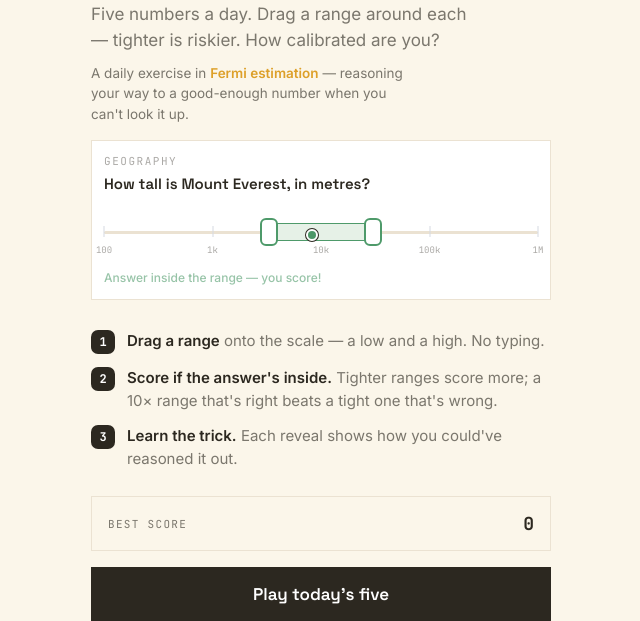
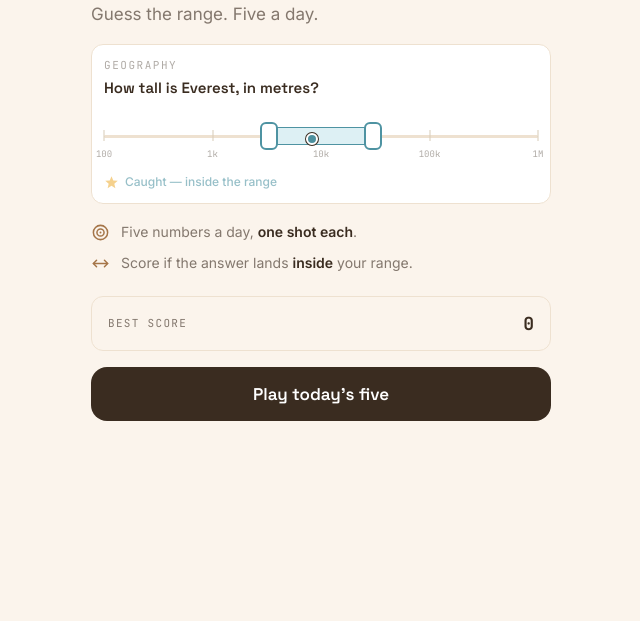
Before and after one commit to darshil2247/ballpark, a website built with Vite: page index.html in a window 1280 px wide. Shown: the part 181-802 px from the top of the page, without its empty margins (319-959 px from the left). Built offline with nearby package versions, Linux system fonts and the light colour scheme; some packages are replaced by stand-ins of ours.

Commit message:
Recolour to copper palette + simplify start screen (C)

```diff
--- a/index.html
+++ b/index.html
@@ -17,12 +17,11 @@
       <section id="start" class="screen">
   <div class="brandrow"><span class="mark"></span><span class="mark"></span><span class="mark"></span></div>
   <h1 class="logo">Ballpark</h1>
-        <p class="tagline">Five numbers a day. Drag a range around each — tighter is riskier. How calibrated are you?</p>
-        <p class="fermi">A daily exercise in <b>Fermi estimation</b> — reasoning your way to a good-enough number when you can't look it up.</p>
-        <!-- how-it-works demo: plays the mechanic in ~6s, no interaction -->
+  <p class="tagline">Guess the range. Five a day.</p>
+
   <div class="demo" aria-hidden="true">
     <div class="democat">Geography</div>
-          <div class="demoq">How tall is Mount Everest, in metres?</div>
+    <div class="demoq">How tall is Everest, in metres?</div>
     <div class="demoline">
       <div class="demoaxis"></div>
       <div class="demotick" style="left:0%"></div>
@@ -39,15 +38,30 @@
       <div class="demodot"></div>
     </div>
     <div class="democaps">
-            <span class="democap c1">Drag a low and a high onto the scale</span>
-            <span class="democap c2">Tighter range = more points, but riskier</span>
-            <span class="democap c3">Answer inside the range — you score!</span>
+      <div class="democap c1">Drag a range onto the line</div>
+      <div class="democap c2">Tighter band = more points</div>
+      <div class="democap c3">
+        <svg viewBox="0 0 24 24" fill="var(--gold)" stroke="none" aria-hidden="true" style="width:15px;height:15px;margin-right:6px;flex:0 0 auto;"><path d="M12 17.27L18.18 21l-1.64-7.03L22 9.24l-7.19-.61L12 2 9.19 8.63 2 9.24l5.46 4.73L5.82 21z"/></svg>
+        Caught — inside the range
       </div>
     </div>
-        <div class="how" id="how"></div>
+  </div>
+
+  <div class="rules">
+    <div class="rule">
+      <svg viewBox="0 0 24 24" fill="none" stroke="currentColor" stroke-width="1.9" stroke-linecap="round" stroke-linejoin="round" aria-hidden="true"><circle cx="12" cy="12" r="9"/><circle cx="12" cy="12" r="4.5"/><circle cx="12" cy="12" r="1.2" fill="currentColor" stroke="none"/></svg>
+      <span>Five numbers a day, <b>one shot each</b>.</span>
+    </div>
+    <div class="rule">
+      <svg viewBox="0 0 24 24" fill="none" stroke="currentColor" stroke-width="1.9" stroke-linecap="round" stroke-linejoin="round" aria-hidden="true"><path d="M7 8l-4 4 4 4"/><path d="M17 8l4 4-4 4"/><path d="M3 12h18"/></svg>
+      <span>Score if the answer lands <b>inside</b> your range.</span>
+    </div>
+  </div>
+
   <div class="beststrip" id="bestStrip" hidden>
     <span class="lab">Best score</span><span class="val mono" id="bestVal">0</span>
   </div>
+
   <button class="btn" id="startBtn">Play today's five</button>
 </section>
 
--- a/src/game.ts
+++ b/src/game.ts
@@ -20,12 +20,6 @@ function niceRound(v: number): number {
 
 const $ = <T extends HTMLElement = HTMLElement>(id: string) => document.getElementById(id) as T;
 
-const HOW = [
-  ["1", "<b>Drag a range</b> onto the scale — a low and a high. No typing."],
-  ["2", "<b>Score if the answer's inside.</b> Tighter ranges score more; a 10× range that's right beats a tight one that's wrong."],
-  ["3", "<b>Learn the trick.</b> Each reveal shows how you could've reasoned it out."],
-];
-
 interface State {
   puzzle: Puzzle;
   idx: number;
@@ -39,9 +33,6 @@ let S: State | null = null;
 
 export function init(): void {
   const puzzle = getTodaysPuzzle();
-  $("how").innerHTML = HOW.map(
-    ([n, t]) => `<div class="step"><span class="num">${n}</span><span class="txt">${t}</span></div>`,
-  ).join("");
 
   const saved = loadSaved();
   if (saved.bestScore > 0) {
@@ -109,7 +100,7 @@ function renderQuestion(): void {
     $("tightWord").textContent = tightnessLabel(w);
     const stake = Math.round(MAX_PER_QUESTION * Math.max(0, 1 - w / 3));
     $("stakePts").textContent = String(stake);
-    $("stakePts").style.color = stake > 70 ? "var(--accent)" : stake > 45 ? "var(--soft)" : "var(--faint)";
+    $("stakePts").style.color = "var(--accent)";
   });
 }
 
--- a/src/theme.css
+++ b/src/theme.css
@@ -1,17 +1,20 @@
 /* ===== design tokens — edit these to restyle the whole app ===== */
 :root {
-  --paper: #FFFFFF;
-  --bg: #FBF6EA;
-  --ink: #2C2820;
-  --soft: rgba(44,40,32,.62);
-  --faint: rgba(44,40,32,.40);
-  --line: #EBE2D2;
-  --accent: #DDA02A;
-  --accent-weak: #F8EECF;
-  --good: #4E9A6A;
-  --good-weak: #E6F1E7;
-  --miss: #DD6149;
-  --miss-weak: #FAE6E0;
+  --paper: #ffffff;
+  --bg: #fbf4ec;
+  --ink: #3a2c20;
+  --soft: rgba(58, 44, 32, 0.62);
+  --faint: rgba(58, 44, 32, 0.40);
+  --line: #eee1d0;
+  --accent: #a57548;        /* copper — slider, stake #, rank pill, streak chip, dot 1 */
+  --accent-weak: #fce7d4;   /* peach — slider band fill + streak chip bg */
+  --good: #4e93a2;          /* teal — hit blocks, verdict text, dot 2 */
+  --good-weak: #ddf0f4;     /* pale blue — verdict box bg */
+  --miss: #d9624a;          /* red — miss blocks, dot 3 */
+  --gold: #efb23e;          /* hit star — matches the share card */
+  --miss-weak: #fae7e1;
+  --r: 16px;
+  --r-sm: 12px;
   --sans: "Inter", system-ui, sans-serif;
   --display: "Space Grotesk", var(--sans);
   --mono: "JetBrains Mono", ui-monospace, monospace;
@@ -70,6 +73,11 @@ body {
 .beststrip { display: flex; align-items: center; justify-content: space-between; padding: 13px 16px; border: 1px solid var(--line); border-radius: var(--r-sm); margin-bottom: 16px; }
 .beststrip .lab { font-family: var(--mono); font-size: 11px; letter-spacing: 0.12em; text-transform: uppercase; color: var(--soft); }
 .beststrip .val { font-weight: 700; font-size: 18px; }
+.rules { display: flex; flex-direction: column; gap: 11px; margin: 18px 0 22px; }
+.rule { display: flex; gap: 11px; align-items: flex-start; font-size: 14px; color: var(--soft); line-height: 1.45; }
+.rule b { color: var(--ink); font-weight: 600; }
+.rule svg { flex: 0 0 auto; width: 19px; height: 19px; color: var(--accent); margin-top: 1px; }
+.democap.c3 { display: flex; align-items: center; }
 
 /* ---------- PLAY ---------- */
 .topbar { display: flex; align-items: center; justify-content: space-between; margin-bottom: 14px; }
@@ -86,20 +94,20 @@ body {
 /* number line (classes also referenced by interval.ts) */
 .nline { position: relative; height: 92px; margin: 14px 0 6px; touch-action: none; user-select: none; -webkit-user-select: none; }
 .nline .axis { position: absolute; left: 0; right: 0; top: 44px; height: 3px; border-radius: 2px; background: var(--line); }
-.nline .tick { position: absolute; top: 38px; width: 1px; height: 14px; background: #d6d9e2; transform: translateX(-0.5px); }
+.nline .tick { position: absolute; top: 38px; width: 1px; height: 14px; background: #d8cbb8; transform: translateX(-0.5px); }
 .nline .ticklab { position: absolute; top: 60px; font-family: var(--mono); font-size: 9.5px; color: var(--faint); transform: translateX(-50%); white-space: nowrap; }
 .nline .band { position: absolute; top: 33px; height: 25px; border-radius: 7px; background: var(--accent-weak); border: 1.5px solid var(--accent); cursor: grab; transition: background 0.3s, border-color 0.3s; }
 .nline .band:active { cursor: grabbing; }
 .nline .band.hit { background: var(--good-weak); border-color: var(--good); }
-.nline .band.miss { background: var(--paper); border-color: #cfd3dd; }
+.nline .band.miss { background: var(--paper); border-color: #d8cbb8; }
 .nline .handle {
   position: absolute; top: 24px; width: 26px; height: 42px; margin-left: -13px; border-radius: 8px;
-  background: #fff; border: 2px solid var(--accent); box-shadow: 0 2px 8px rgba(47, 107, 255, 0.22);
+  background: #fff; border: 2px solid var(--accent); box-shadow: 0 2px 8px rgba(165, 117, 72, 0.25);
   cursor: ew-resize; z-index: 3; display: flex; align-items: center; justify-content: center; touch-action: none;
 }
 .nline .handle::before { content: ""; width: 2px; height: 16px; border-radius: 2px; background: var(--accent); box-shadow: 4px 0 0 var(--accent), -4px 0 0 var(--accent); }
-.nline .handle.frozen { border-color: #c9cdd6; box-shadow: none; cursor: default; }
-.nline .handle.frozen::before { background: #c9cdd6; box-shadow: 4px 0 0 #c9cdd6, -4px 0 0 #c9cdd6; }
+.nline .handle.frozen { border-color: #cbbba6; box-shadow: none; cursor: default; }
+.nline .handle.frozen::before { background: #cbbba6; box-shadow: 4px 0 0 #cbbba6, -4px 0 0 #cbbba6; }
 .nline .answer-dot {
   position: absolute; top: 38px; width: 16px; height: 16px; border-radius: 50%; background: var(--ink);
   border: 3px solid #fff; box-shadow: 0 0 0 1px var(--ink); transform: translate(-50%, 0) scale(0); z-index: 2;
@@ -138,7 +146,7 @@ body {
 .demoq { font-family: var(--display); font-weight: 600; font-size: 15px; line-height: 1.2; color: var(--ink); margin-bottom: 10px; }
 .demoline { position: relative; height: 56px; }
 .demoaxis { position: absolute; left: 0; right: 0; top: 28px; height: 3px; border-radius: 2px; background: var(--line); }
-.demotick { position: absolute; top: 23px; width: 1px; height: 11px; background: #d6d9e2; transform: translateX(-0.5px); }
+.demotick { position: absolute; top: 23px; width: 1px; height: 11px; background: #d8cbb8; transform: translateX(-0.5px); }
 .demoticklab { position: absolute; top: 41px; font-family: var(--mono); font-size: 9px; color: var(--faint); transform: translateX(-50%); white-space: nowrap; }
 .demoband { position: absolute; top: 20px; height: 18px; border-radius: 6px; border: 1.5px solid currentColor; color: var(--accent); background: var(--accent-weak); animation: demoBand 6.5s cubic-bezier(0.4, 0, 0.2, 1) infinite; }
 .demohandle { position: absolute; top: -6px; width: 18px; height: 28px; border-radius: 6px; background: var(--paper); border: 2px solid currentColor; }
@@ -180,7 +188,7 @@ body {
 .final { font-weight: 700; font-size: 60px; letter-spacing: -0.03em; line-height: 1; }
 .rankbadge { font-family: var(--mono); font-weight: 700; font-size: 14px; color: #fff; background: var(--accent); padding: 8px 14px; border-radius: 999px; }
 .resmsg { color: var(--soft); font-size: 15px; margin: 12px auto 22px; max-width: 34ch; }
-.cardcanvas { width: 100%; max-width: 320px; border-radius: 16px; box-shadow: 0 20px 50px -24px rgba(20, 33, 61, 0.45); margin: 0 auto 20px; display: block; }
+.cardcanvas { width: 100%; max-width: 320px; border-radius: 16px; box-shadow: 0 20px 50px -24px rgba(58, 44, 32, 0.45); margin: 0 auto 20px; display: block; }
 .sharebtns { display: flex; gap: 10px; }
 .toast { height: 18px; font-size: 13px; color: var(--good); font-weight: 600; margin-top: 10px; }
 .btn.wide { margin-top: 8px; }
@@ -213,9 +221,9 @@ body {
   .demohandle { top: -6px; height: 26px; }
   .democaps { margin-top: 8px; }
 
-  .how { margin: 16px 0 14px; gap: 9px; }
-  .how .txt { font-size: 13.5px; }
-  .how .num { width: 22px; height: 22px; }
+  .rules { margin: 14px 0 14px; gap: 9px; }
+  .rule { font-size: 13px; }
+  .rule svg { width: 17px; height: 17px; }
 
   .beststrip { margin-bottom: 12px; padding: 11px 14px; }
   .beststrip .val { font-size: 16px; }
```
Also changed, not shown: src/card.ts (+51 -14 lines). Lines whose indentation alone changed are shown as unchanged.
